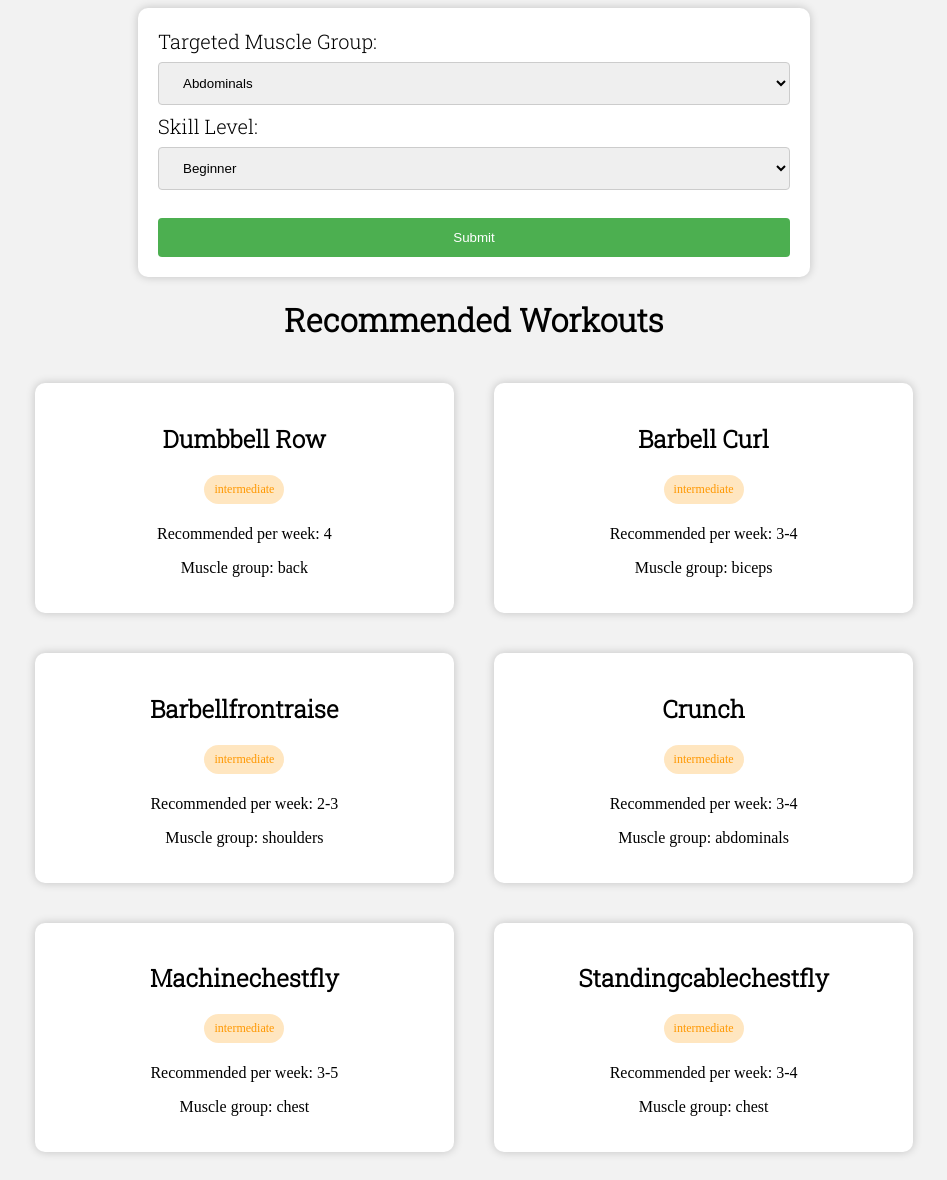
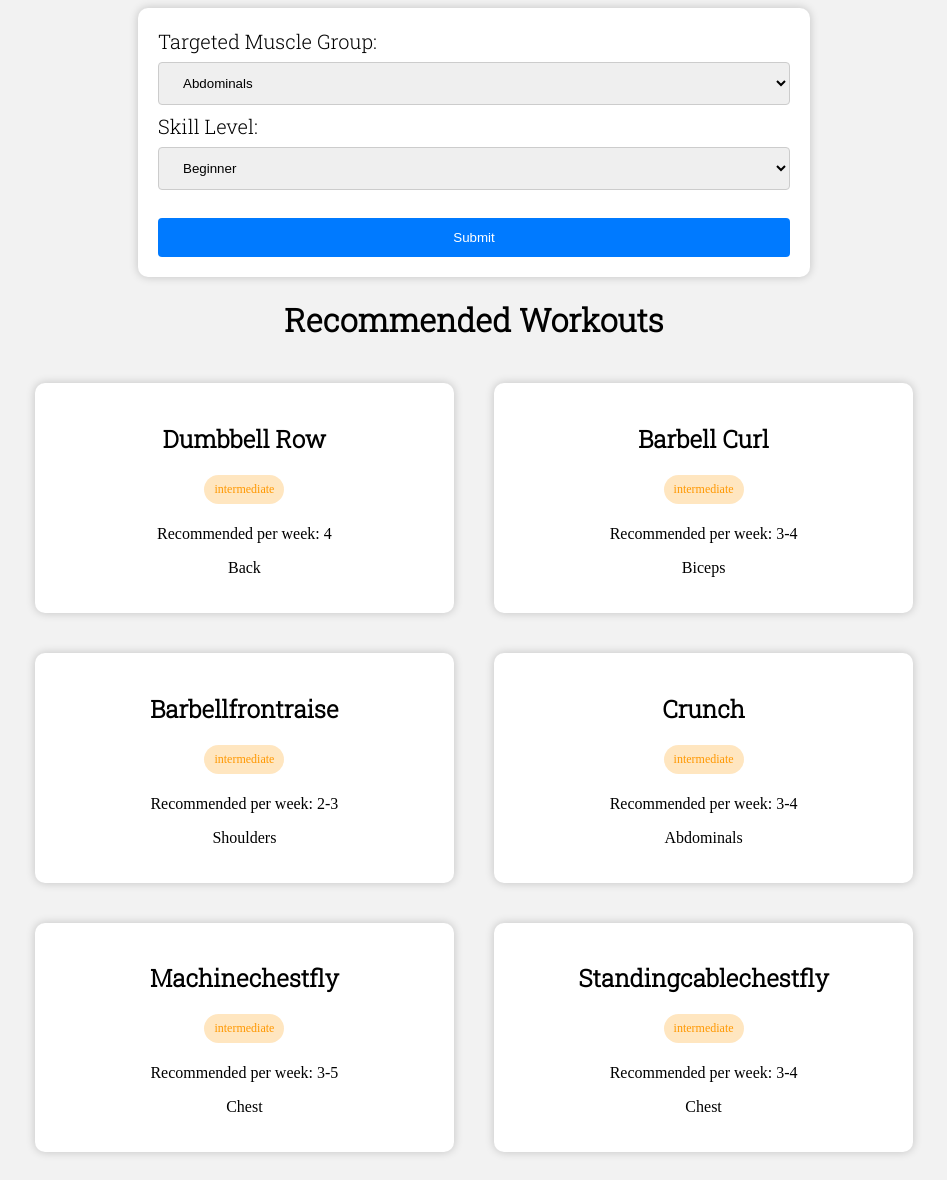
Before and after one commit to lroe34/exercise-recommender, a Flask app: page /process_form in a window 1280 px wide. Shown: the whole page, without its empty margins (166-1113 px from the left). Run offline with Flask 3, Linux system fonts and the light colour scheme.

Commit message:
fixed layout

```diff
--- a/server/src/app.py
+++ b/server/src/app.py
@@ -35,7 +35,7 @@ def process_form():
         full_recommendation = workouts[rec[0]]
         workout_name = full_recommendation.split(":")[0][1:].title().replace("{", " ")
         per_week = full_recommendation.split(":")[2].split(',')[0]
-        muscle_group = full_recommendation.split(":")[3].split(',')[:-1]
+        muscle_group = full_recommendation.split(":")[3].title().split(',')[:-1]
         difficulty = full_recommendation.split(":")[4].replace("difficulty:", "").replace("}", "")
         workout_details.append((workout_name, per_week, muscle_group, difficulty))
 
--- a/server/src/templates/index.html
+++ b/server/src/templates/index.html
@@ -35,7 +35,7 @@
     }
     input[type=submit] {
         width: 100%;
-        background-color: #4CAF50;
+        background-color: rgb(0, 122, 255);
         color: white;
         padding: 12px 20px;
         margin-top: 20px;
@@ -130,7 +130,7 @@
 
         </div>
         <p>Recommended per week: {{ workout[1] }}</p>
-        <p>Muscle group: {{ workout[2]|join(', ') }}</p>
+        <p>{{ workout[2]|join(', ') }}</p>
     </div>
 {% endfor %}
 </div>
```
